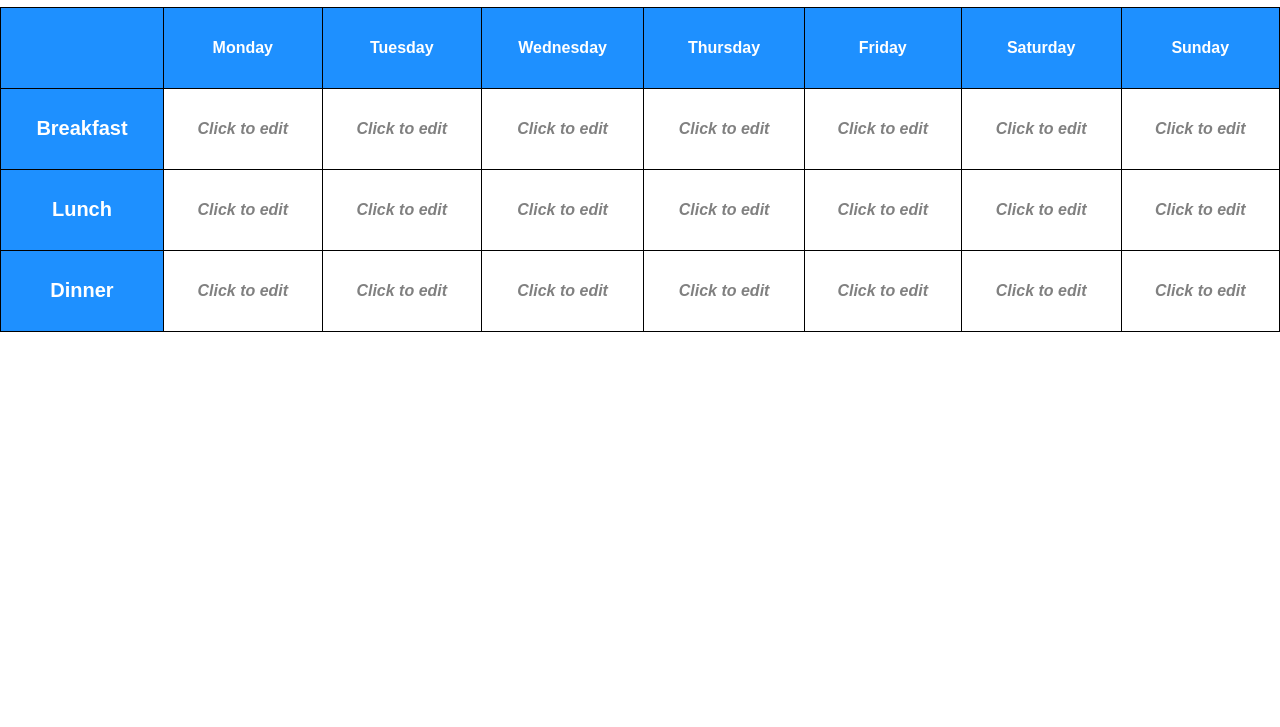
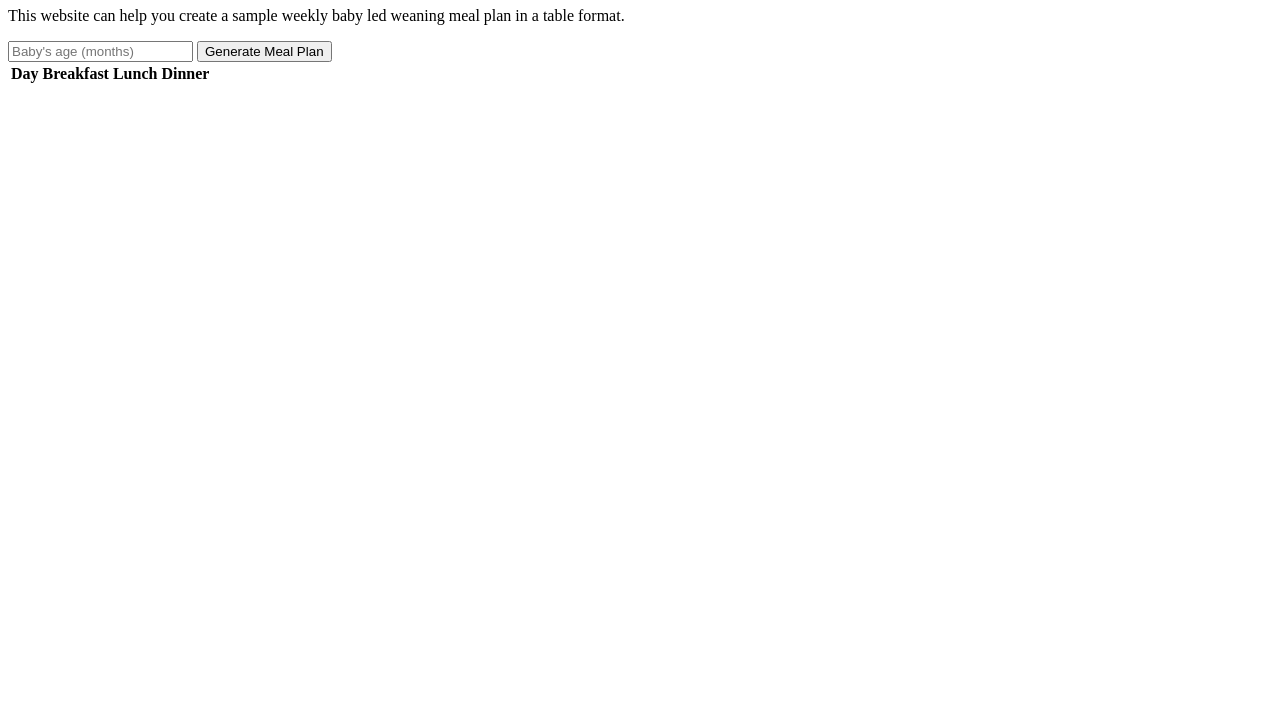
Before and after one commit to bagoldbe/blwplanner, a plain HTML site: page index.html in a window 1280 px wide. Shown: the part 73-800 px from the top of the page. Drawn offline with Linux system fonts and the light colour scheme.

Commit message:
Update index.html

```diff
--- a/index.html
+++ b/index.html
@@ -1,109 +1,71 @@
 <!DOCTYPE html>
 <html>
 <head>
-  <title>Meal Plan</title>
-  <style>
-    body {
-      font-family: Arial, sans-serif;
-      margin: 0;
-      padding: 0;
-    }
-
-    h1 {
-      text-align: center;
-    }
-
-    table {
-      border-collapse: collapse;
-      margin: auto;
-    }
-
-    th, td {
-      border: 1px solid black;
-      padding: 10px;
-      text-align: center;
-      width: 150px;
-      height: 60px;
-      font-size: 16px;
-      font-weight: bold;
-      background-color: white;
-      color: black;
-    }
-
-    th {
-      background-color: #1E90FF;
-      color: white;
-    }
-
-    th:first-child, td:first-child {
-      background-color: #1E90FF;
-      color: white;
-      font-size: 20px;
-    }
-
-    td:hover {
-      background-color: #F0E68C;
-      cursor: pointer;
-    }
-
-    td:focus {
-      outline: none;
-      background-color: #FFFFE0;
-    }
-
-    td[contenteditable=true]:empty::before {
-      content: "Click to edit";
-      color: gray;
-      font-style: italic;
-    }
-  </style>
+  <title>Baby Led Weaning Meal Planner</title>
 </head>
 <body>
-  <h1>Meal Plan</h1>
-  <table>
+  <h1>Baby Led Weaning Meal Planner</h1>
+  <p>This website can help you create a sample weekly baby led weaning meal plan in a table format.</p>
+  <form action="/generate-meal-plan" method="post">
+    <input type="text" name="baby_age" placeholder="Baby's age (months)">
+    <input type="submit" value="Generate Meal Plan">
+  </form>
+  <script>
+    function generateMealPlan(babyAge) {
+      // Get the list of safe foods for babies of the given age.
+      var safeFoods = [
+        "Banana",
+        "Avocado",
+        "Oatmeal",
+        "Sweet potato",
+        "Butternut squash",
+        "Chicken",
+        "Salmon",
+        "Tofu",
+        "Eggs",
+        "Yogurt",
+        "Beef",
+        "Lentils",
+        "Quinoa",
+        "Brown rice",
+        "Pasta",
+        "Peanut butter",
+        "Bread",
+        "Apples",
+        "Oranges",
+        "Bananas",
+        "Berries"
+      ];
+
+      // Create a weekly meal plan.
+      var mealPlan = [];
+      for (var day = 0; day < 7; day++) {
+        var breakfast = safeFoods[Math.floor(Math.random() * safeFoods.length)];
+        var lunch = safeFoods[Math.floor(Math.random() * safeFoods.length)];
+        var dinner = safeFoods[Math.floor(Math.random() * safeFoods.length)];
+        mealPlan.push([breakfast, lunch, dinner]);
+      }
+
+      // Display the meal plan in a table format.
+      var mealPlanTable = document.getElementById("meal-plan-table");
+      mealPlanTable.innerHTML = "";
+      for (var day = 0; day < 7; day++) {
+        var mealPlanRow = document.createElement("tr");
+        mealPlanRow.innerHTML = "<td>" + (day + 1) + "</td><td>" + mealPlan[day][0] + "</td><td>" + mealPlan[day][1] + "</td><td>" + mealPlan[day][2] + "</td>";
+        mealPlanTable.appendChild(mealPlanRow);
+      }
+    }
+  </script>
+  <table id="meal-plan-table">
     <thead>
       <tr>
-        <th></th>
-        <th>Monday</th>
-        <th>Tuesday</th>
-        <th>Wednesday</th>
-        <th>Thursday</th>
-        <th>Friday</th>
-        <th>Saturday</th>
-        <th>Sunday</th>
+        <th>Day</th>
+        <th>Breakfast</th>
+        <th>Lunch</th>
+        <th>Dinner</th>
       </tr>
     </thead>
     <tbody>
-      <tr>
-        <td><strong>Breakfast</strong></td>
-        <td contenteditable="true"></td>
-        <td contenteditable="true"></td>
-        <td contenteditable="true"></td>
-        <td contenteditable="true"></td>
-        <td contenteditable="true"></td>
-        <td contenteditable="true"></td>
-        <td contenteditable="true"></td>
-      </tr>
-      <tr>
-        <td><strong>Lunch</strong></td>
-        <td contenteditable="true"></td>
-        <td contenteditable="true"></td>
-        <td contenteditable="true"></td>
-        <td contenteditable="true"></td>
-        <td contenteditable="true"></td>
-        <td contenteditable="true"></td>
-        <td contenteditable="true"></td>
-      </tr>
-      <tr>
-        <td><strong>Dinner</strong></td>
-        <td contenteditable="true"></td>
-        <td contenteditable="true"></td>
-        <td contenteditable="true"></td>
-        <td contenteditable="true"></td>
-        <td contenteditable="true"></td>
-        <td contenteditable="true"></td>
-        <td contenteditable="true"></td>
-      </tr>
     </tbody>
   </table>
 </body>
```
